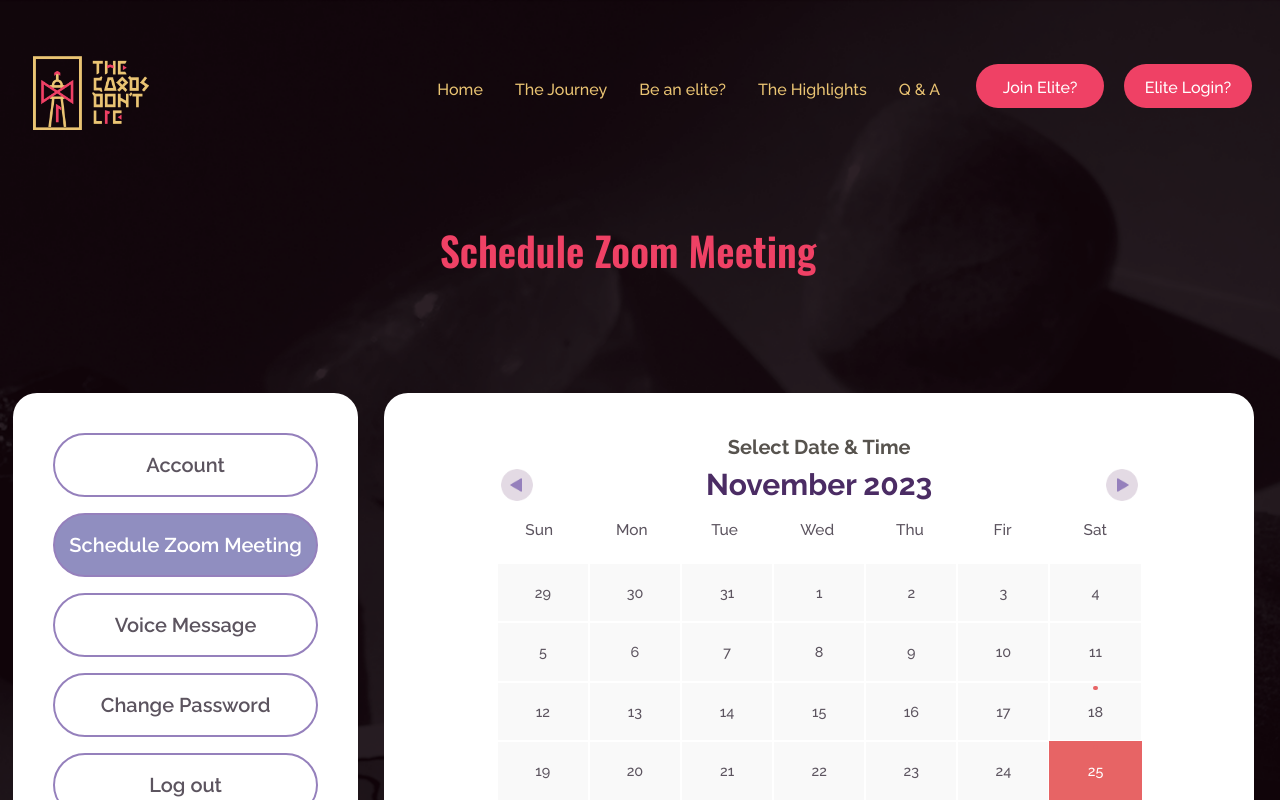
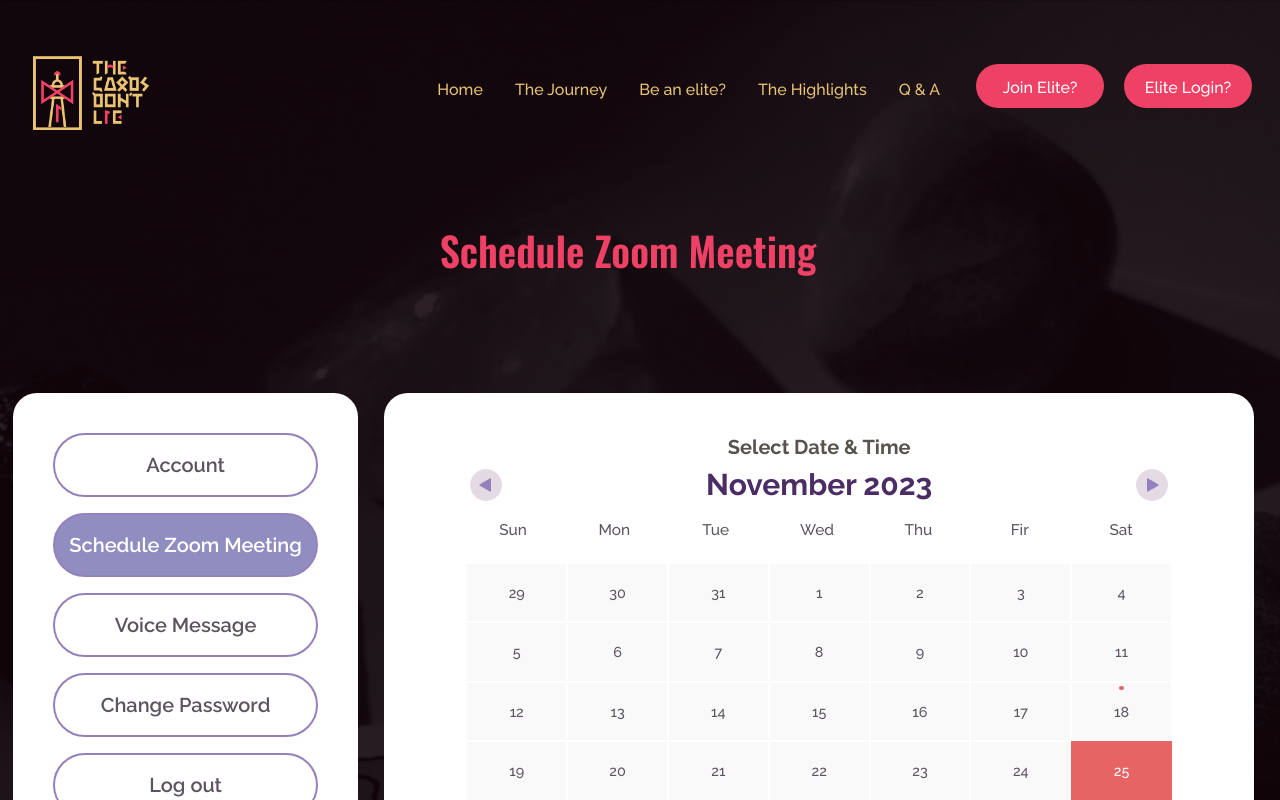
Before and after one commit to nyinyi979/tcdl, a React (Vite) app: page /account in a window 1280 px wide. Both pictures are taken after a click on the link "Schedule Zoom Meeting". Shown: the top 800 px of the page. Built offline with nearby package versions, Linux system fonts and the light colour scheme.

Commit message:
calendar fix

```diff
--- a/src/components/account_components/calendar.tsx
+++ b/src/components/account_components/calendar.tsx
@@ -82,11 +82,11 @@ function TimeSelectBox(){
     const setTimeForInputBox = (value:string) =>{
         setDisplayTime(value)
     }
-    const selectClass = 'inline-block mx-1 outline-none bg-stone-100 text-sm'
+    const selectClass = 'inline-block md:mx-1 mx-[2px] outline-none bg-stone-100 md:text-sm text-xs'
     return(
     <>
         <div className={`block relative ssm:px-10 px-4 mx-auto py-1 text-[#5c545f] xl:w-[48%] lg:w-[60%] md:w-[50%] ssm:w-[87%] w-full float-left after:z-20
-        after:absolute after:[background-image:url('/drop-icon.png')] lg:after:top-4 ssm:after:top-4 after:top-2 xll:after:left-[76%] ssm:after:left-[70%] after:left-[73%] after:w-10 after:h-10 scale-110
+        after:absolute after:[background-image:url('/drop-icon.png')] lg:after:top-4 ssm:after:top-4 after:top-2 xll:after:left-[76%] ssm:after:left-[70%] after:left-[70%] after:w-10 after:h-10 scale-110
         after:bg-cover`}>
             <span className={'z-[20] font-[400] absolute -top-2 ssm:left-[4.3rem] left-[2.3rem] block w-fit h-fit py-1 px-5 bg-white rounded-full xl:text-lg lg:text-base text-sm'}>Select a time slot</span>
             <div className='dropdown relative'>
--- a/src/components/account_components/password.tsx
+++ b/src/components/account_components/password.tsx
@@ -1,6 +1,6 @@
 export default function Password(){
     return(
-        <div>
+        <div className="h-72">
 
         </div>
     )
--- a/src/components/calendar_components/mini-event-calendar.css
+++ b/src/components/calendar_components/mini-event-calendar.css
@@ -6,7 +6,7 @@
     background: #ffffff;
     color: #5c545f;
     font-weight: 500;
-    width: 75%;
+    width: 82%;
     height: 450px;
 }
 
```
